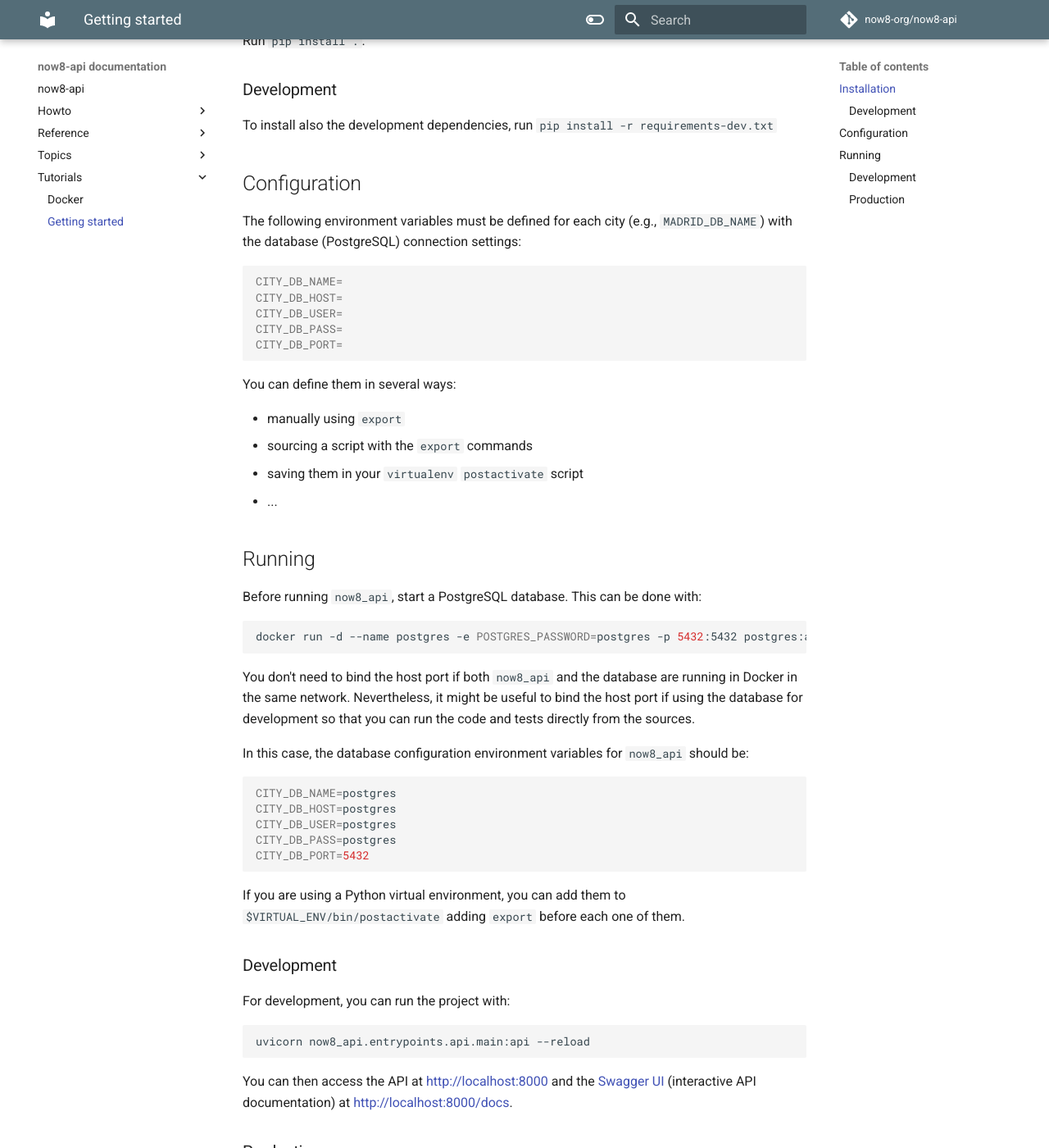
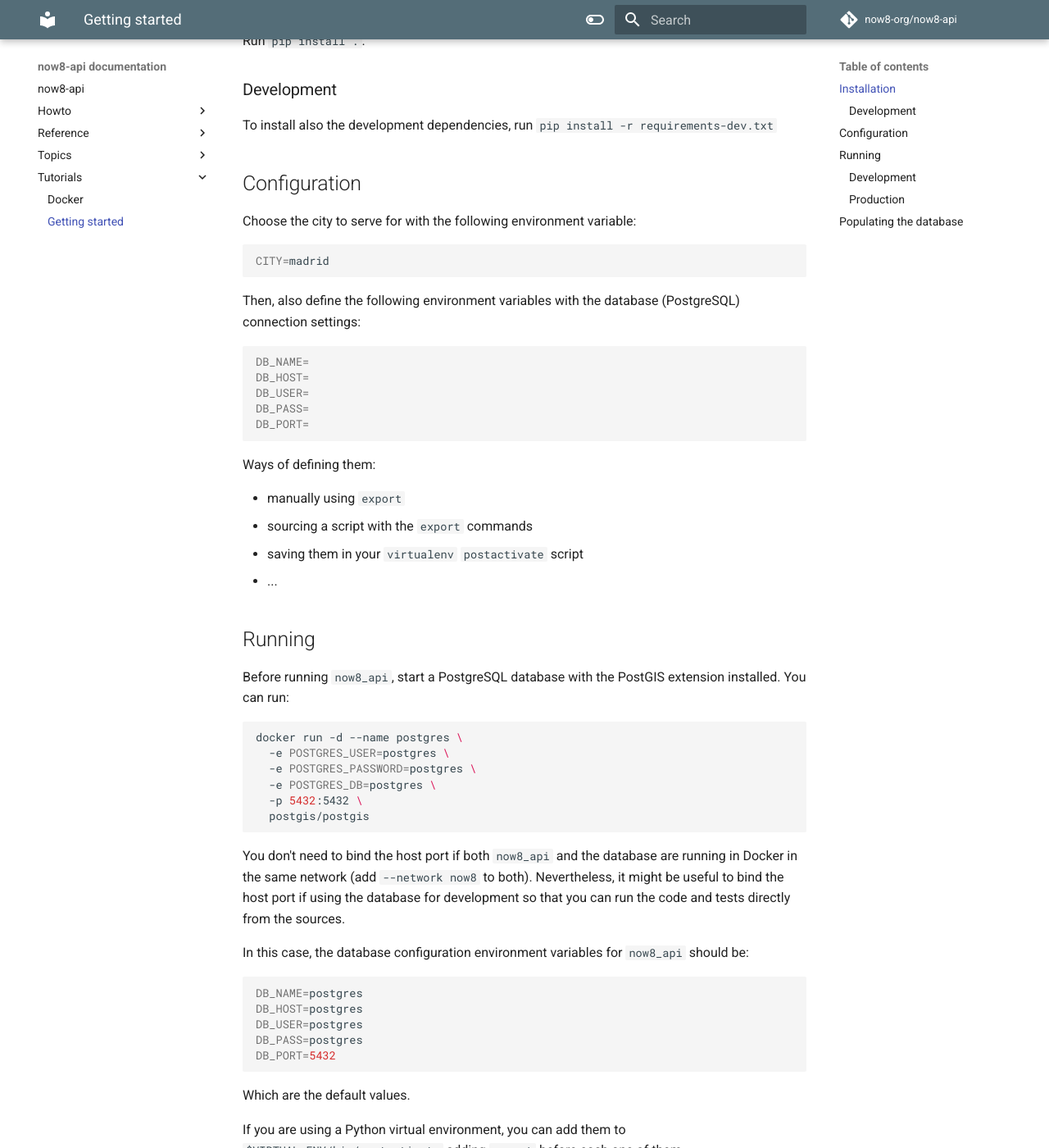
Before and after one commit to now8-org/api, an MkDocs documentation site: the page built from docs/docs/tutorials/getting_started.md, in a window 1280 px wide and 1400 px high, scrolled down 194 px. Shown: the whole window at 82% size. Built offline with MkDocs 1.6.1 and Material for MkDocs 9.7.7, drawn with Linux system fonts in a browser that asks for light colours; comment, search, counter and statistics services are not loaded; some of the changed text lies outside the part shown.

Commit message:
docs(getting_started): how to populate the db
Closes #11.

````diff
--- a/docs/docs/tutorials/getting_started.md
+++ b/docs/docs/tutorials/getting_started.md
@@ -11,36 +11,47 @@
 
 ## Configuration
 
-The following environment variables must be defined for each city
-(e.g., `MADRID_DB_NAME`) with the database (PostgreSQL) connection
-settings:
+Choose the city to serve for with the following environment variable:
 
 ```bash
-CITY_DB_NAME=
-CITY_DB_HOST=
-CITY_DB_USER=
-CITY_DB_PASS=
-CITY_DB_PORT=
+CITY=madrid
 ```
 
-You can define them in several ways:
+Then, also define the following environment variables with the database
+(PostgreSQL) connection settings:
 
-  * manually using `export`
-  * sourcing a script with the `export` commands
-  * saving them in your `virtualenv` `postactivate` script
-  * ...
+```bash
+DB_NAME=
+DB_HOST=
+DB_USER=
+DB_PASS=
+DB_PORT=
+```
+
+Ways of defining them:
+
+* manually using `export`
+* sourcing a script with the `export` commands
+* saving them in your `virtualenv` `postactivate` script
+* ...
 
 ## Running
 
-Before running `now8_api`, start a PostgreSQL database. This can be done
-with:
+Before running `now8_api`, start a PostgreSQL database with the PostGIS
+extension installed. You can run:
 
 ```bash
-docker run -d --name postgres -e POSTGRES_PASSWORD=postgres -p 5432:5432 postgres:alpine
+docker run -d --name postgres \
+  -e POSTGRES_USER=postgres \
+  -e POSTGRES_PASSWORD=postgres \
+  -e POSTGRES_DB=postgres \
+  -p 5432:5432 \
+  postgis/postgis
 ```
 
 You don't need to bind the host port if both `now8_api` and the database
-are running in Docker in the same network. Nevertheless, it might be
+are running in Docker in the same network
+(add `--network now8` to both). Nevertheless, it might be
 useful to bind the host port if using the database for development
 so that you can run the code and tests directly from the sources.
 
@@ -48,12 +59,14 @@
 `now8_api` should be:
 
 ```bash
-CITY_DB_NAME=postgres
-CITY_DB_HOST=postgres
-CITY_DB_USER=postgres
-CITY_DB_PASS=postgres
-CITY_DB_PORT=5432
+DB_NAME=postgres
+DB_HOST=postgres
+DB_USER=postgres
+DB_PASS=postgres
+DB_PORT=5432
 ```
+
+Which are the default values.
 
 If you are using a Python virtual environment, you can add them to
 `$VIRTUAL_ENV/bin/postactivate` adding `export ` before each one of them.
@@ -84,3 +97,23 @@
 * `-b` option specifies the binding host and port.
 * `-w` option specifies the number of workers.
 * `-k` option specifies the type of workers, that need to be `uvicorn.workers.UvicornWorker` as specified at the [Uvicorn Documentation](https://www.uvicorn.org/deployment/).
+
+## Populating the database
+
+The database should contain the GTFS information for the city, it can be
+populated using
+[OpenTransitTools/gtfsdb](https://github.com/OpenTransitTools/gtfsdb).
+
+For example, for adding the intercity buses information for Madrid, run:
+
+```bash
+docker run \
+    --network now8 \
+    local/gtfsdb \
+        --database_url postgresql://postgres:postgres@postgres:5432/postgres \
+        --is_geospatial \
+        https://www.arcgis.com/sharing/rest/content/items/885399f83408473c8d815e40c5e702b7/data
+```
+
+Don't forget to run the PostgreSQL (with the PostGIS extension) Docker
+in the same network (i.e., `now8`).
````
